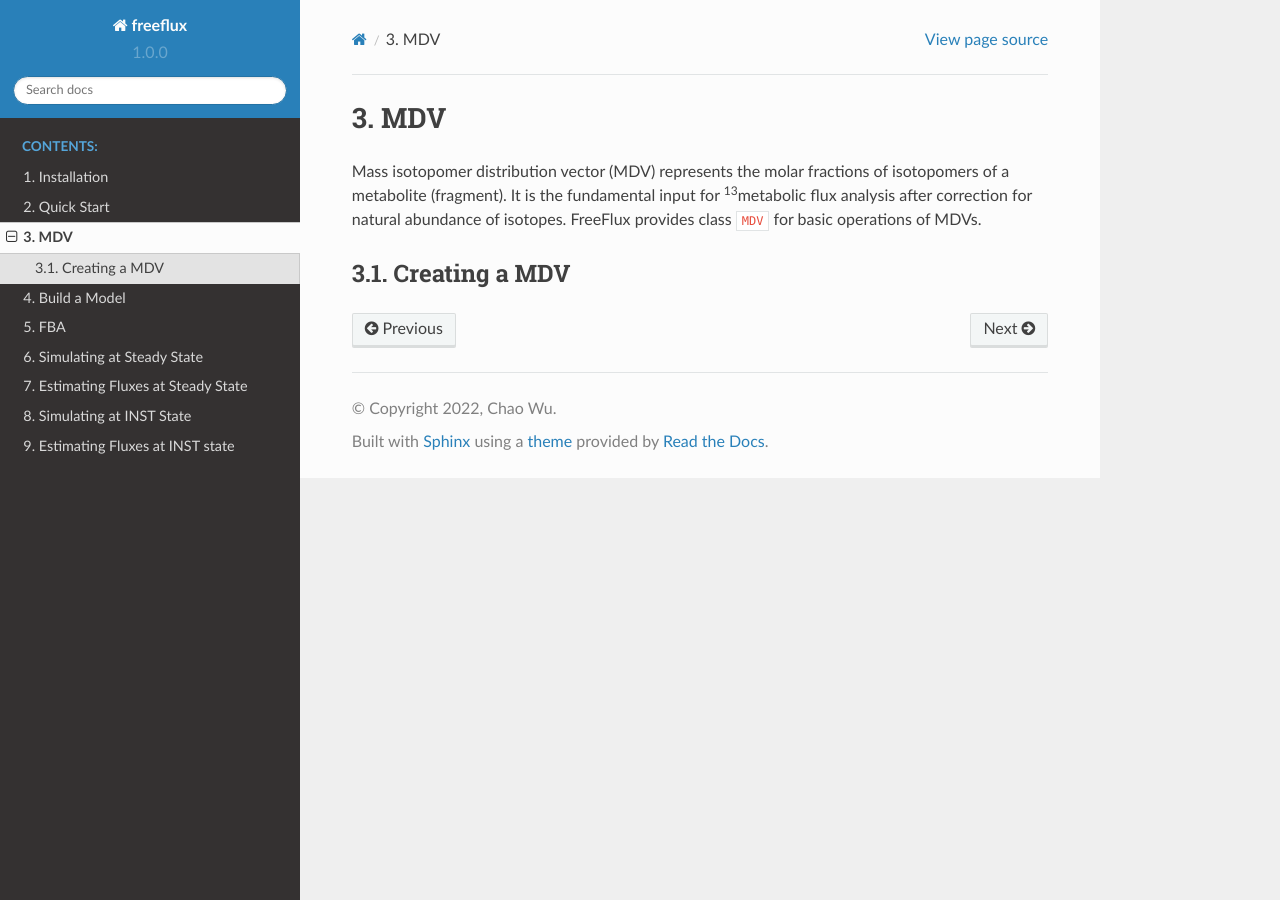
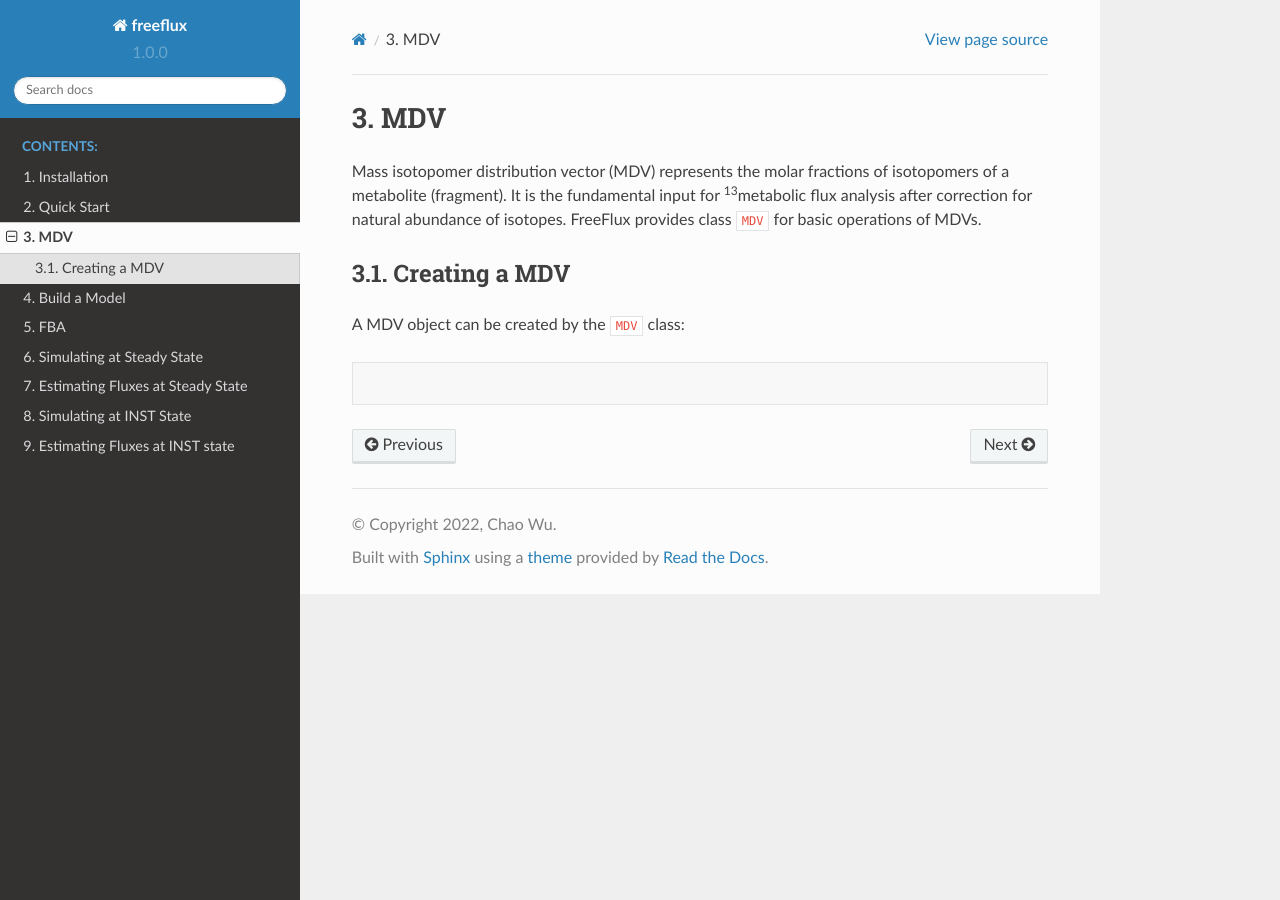
Before and after one commit to Chaowu88/freeflux, a Sphinx documentation site: the page built from docs/source/mdv.rst, in a window 1280 px wide. Built offline with Sphinx 7.4.7 and the Read the Docs theme 2.0.0, drawn with Linux system fonts in a browser that asks for light colours.

Commit message:
Update mdv.rst

```diff
--- a/docs/source/mdv.rst
+++ b/docs/source/mdv.rst
@@ -5,3 +5,7 @@ Mass isotopomer distribution vector (MDV) represents the molar fractions of isot
 
 Creating a MDV
 --------------
+
+A MDV object can be created by the ``MDV`` class:
+
+.. code-block:: python
```
